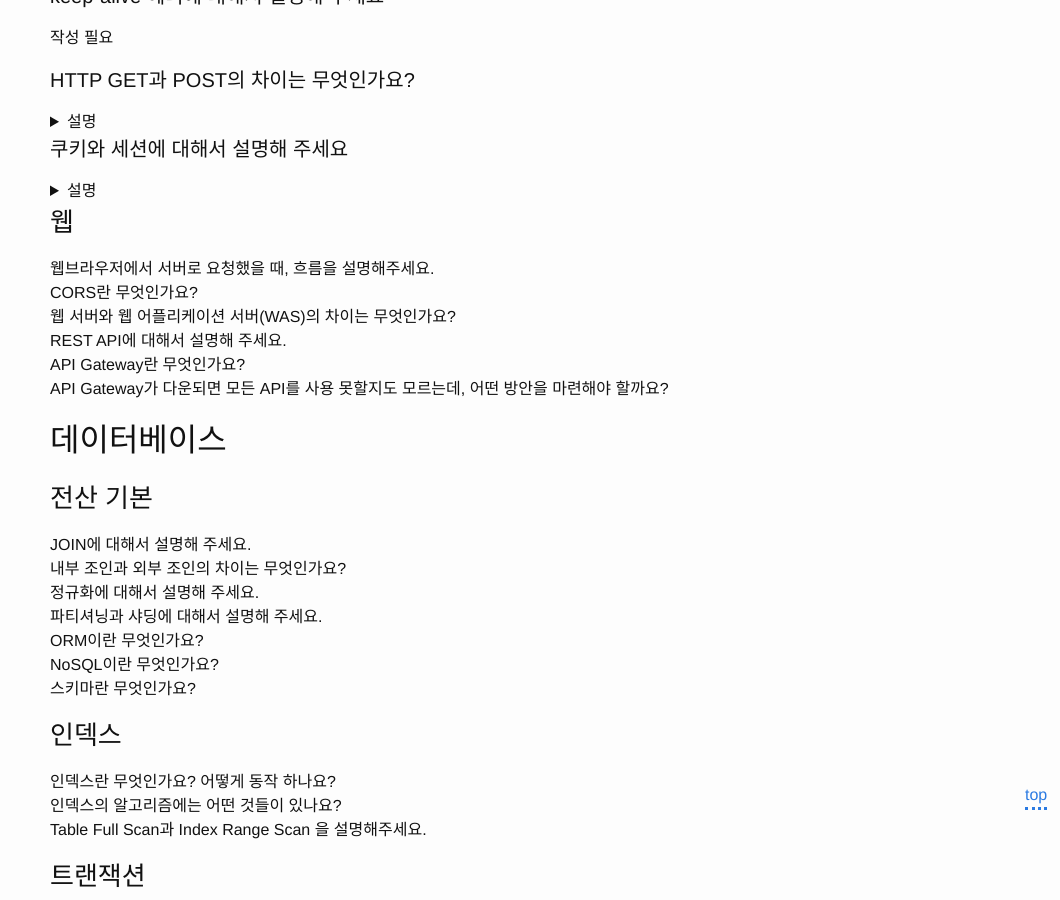
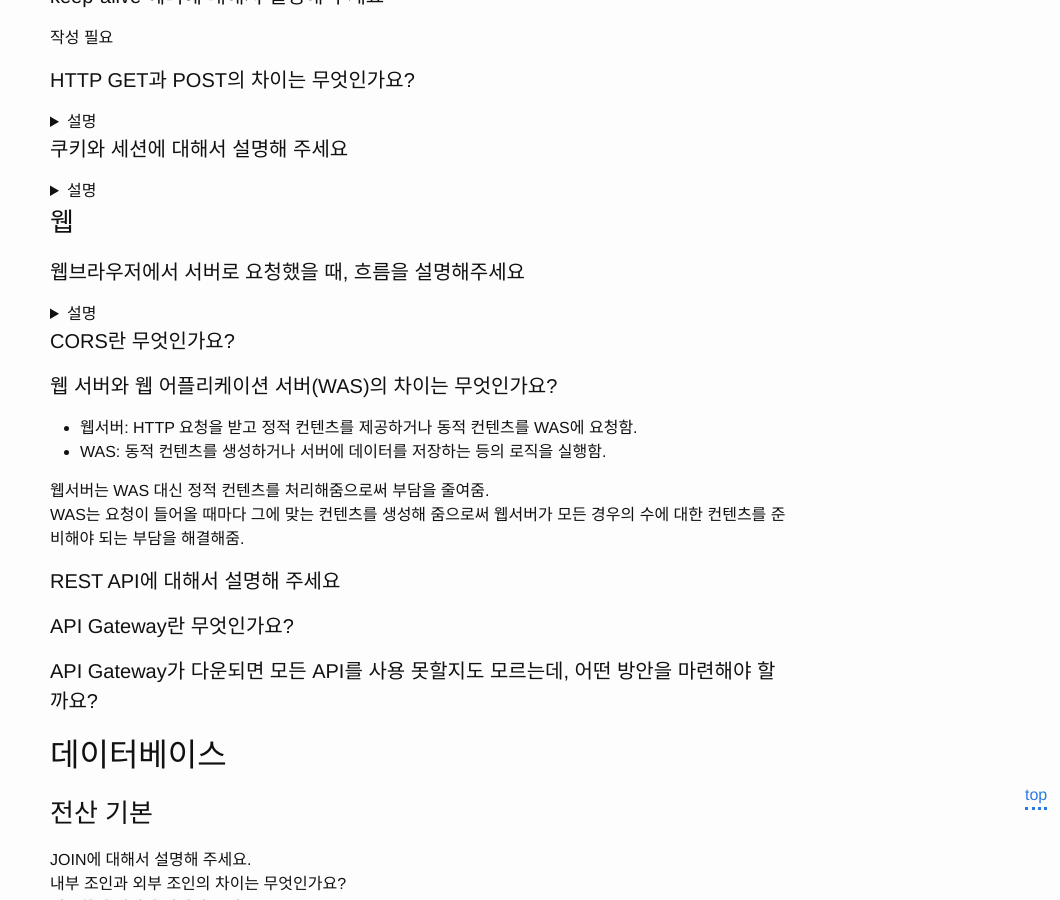
Before and after one commit to WraithKim/blog, a Jekyll site: the page built from _posts/2021-05-20-tech-interview-with-rage.md, in a window 1280 px wide and 900 px high, scrolled down 3984 px. Shown: the whole window, without its empty margins (220-1280 px from the left). Built offline with Jekyll 4.4.1, drawn with Linux system fonts in a browser that asks for light colours.

Commit message:
웹 흐름, 웹서버WAS 비교 추가

```diff
--- a/_posts/2021-05-20-tech-interview-with-rage.md
+++ b/_posts/2021-05-20-tech-interview-with-rage.md
@@ -546,12 +546,37 @@ HTTP 프로토콜에서는 상태가 없음. 그래서 쿠키와 세션은 HTTP
 
 ### 웹
 
-웹브라우저에서 서버로 요청했을 때, 흐름을 설명해주세요.
-CORS란 무엇인가요?
-웹 서버와 웹 어플리케이션 서버(WAS)의 차이는 무엇인가요?
-REST API에 대해서 설명해 주세요.
-API Gateway란 무엇인가요?
-API Gateway가 다운되면 모든 API를 사용 못할지도 모르는데, 어떤 방안을 마련해야 할까요?
+#### 웹브라우저에서 서버로 요청했을 때, 흐름을 설명해주세요
+
+<details>
+<summary markdown="span">설명</summary>
+
+1. 브라우저의 주소창에 URL을 입력함.
+2. URL의 도메인 네임 부분을 DNS 서버에서 검색함.
+3. DNS 서버에서 해당 도메인 네임의 IP 주소를 찾아서 알려줌.
+4. URL 정보가 담긴 HTTP 요청 메세지를 생성함.
+5. IP 주소에 해당되는 서버로 TCP 연결을 열고 HTTP 요청 메세지를 전송함.
+6. HTTP 요청 메세지를 받은 서버는 URL 정보에 해당되는 데이터를 검색함.
+7. 검색된 데이터를 HTTP 응답 메세지에 담아서 TCP 연결로 클라이언트에 전송함.
+8. HTTP 응답 메세지 내의 데이터를 웹 브라우저를 통해 출력함.
+
+</details>
+
+#### CORS란 무엇인가요?
+
+#### 웹 서버와 웹 어플리케이션 서버(WAS)의 차이는 무엇인가요?
+
+* 웹서버: HTTP 요청을 받고 정적 컨텐츠를 제공하거나 동적 컨텐츠를 WAS에 요청함.
+* WAS: 동적 컨텐츠를 생성하거나 서버에 데이터를 저장하는 등의 로직을 실행함.
+
+웹서버는 WAS 대신 정적 컨텐츠를 처리해줌으로써 부담을 줄여줌.
+WAS는 요청이 들어올 때마다 그에 맞는 컨텐츠를 생성해 줌으로써 웹서버가 모든 경우의 수에 대한 컨텐츠를 준비해야 되는 부담을 해결해줌.
+
+#### REST API에 대해서 설명해 주세요
+
+#### API Gateway란 무엇인가요?
+
+#### API Gateway가 다운되면 모든 API를 사용 못할지도 모르는데, 어떤 방안을 마련해야 할까요?
 
 ## 데이터베이스
 
```
Also changed, not shown: other parts of _posts/2021-05-20-tech-interview-with-rage.md (+1 -0 lines).
